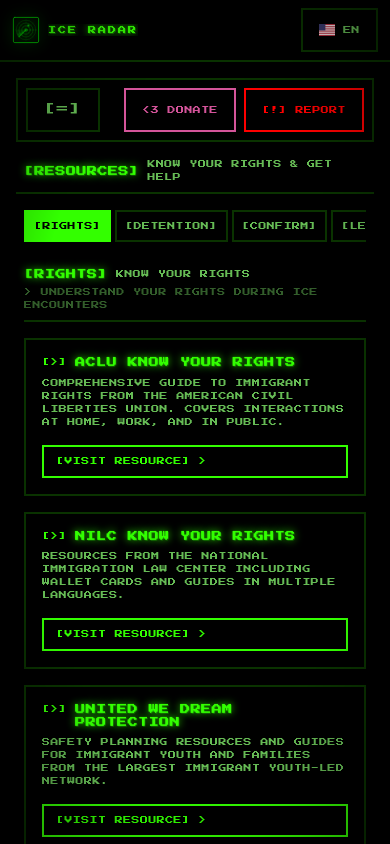
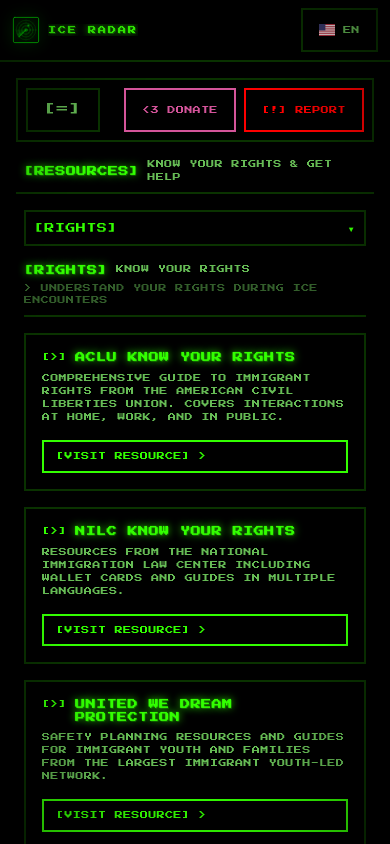
Before and after one commit to masterzorgon/ice-radar, a Next.js app: page /resources in a window 390 px wide. Shown: the top 844 px of the page. Built offline with nearby package versions, Linux system fonts and the light colour scheme.

Commit message:
add dropdown on resoures page

```diff
--- a/src/components/Resources/ResourceTabs.tsx
+++ b/src/components/Resources/ResourceTabs.tsx
@@ -13,11 +13,41 @@
 export default function ResourceTabs({ categories, activeTab, onTabChange }: ResourceTabsProps) {
   const { language } = useLanguage();
 
+  const getDisplayName = (category: ResourceCategory) => {
+    return language === 'es' ? category.shortNameEs : category.shortName;
+  };
+
   return (
-    <div className="flex items-center gap-1 overflow-x-auto pb-2">
+    <>
+      {/* Mobile dropdown */}
+      <div className="md:hidden">
+        <div className="relative">
+          <select
+            value={activeTab}
+            onChange={(e) => onTabChange(e.target.value)}
+            className="w-full appearance-none bg-transparent text-accent border-2 border-accent px-3 py-2 text-[8px] tracking-wider uppercase font-mono cursor-pointer focus:outline-none focus:ring-0"
+          >
+            {categories.map((category) => (
+              <option
+                key={category.id}
+                value={category.id}
+                className="bg-background text-accent"
+              >
+                [{getDisplayName(category).toUpperCase()}]
+              </option>
+            ))}
+          </select>
+          <div className="absolute right-3 top-1/2 -translate-y-1/2 pointer-events-none text-accent text-[8px]">
+            ▼
+          </div>
+        </div>
+      </div>
+
+      {/* Desktop horizontal tabs */}
+      <div className="hidden md:flex items-center gap-1 overflow-x-auto pb-2">
         {categories.map((category) => {
           const isActive = activeTab === category.id;
-        const name = language === 'es' ? category.shortNameEs : category.shortName;
+          const name = getDisplayName(category);
 
           return (
             <Button
@@ -33,5 +63,6 @@
           );
         })}
       </div>
+    </>
   );
 }
```
Lines whose indentation alone changed are shown as unchanged.
